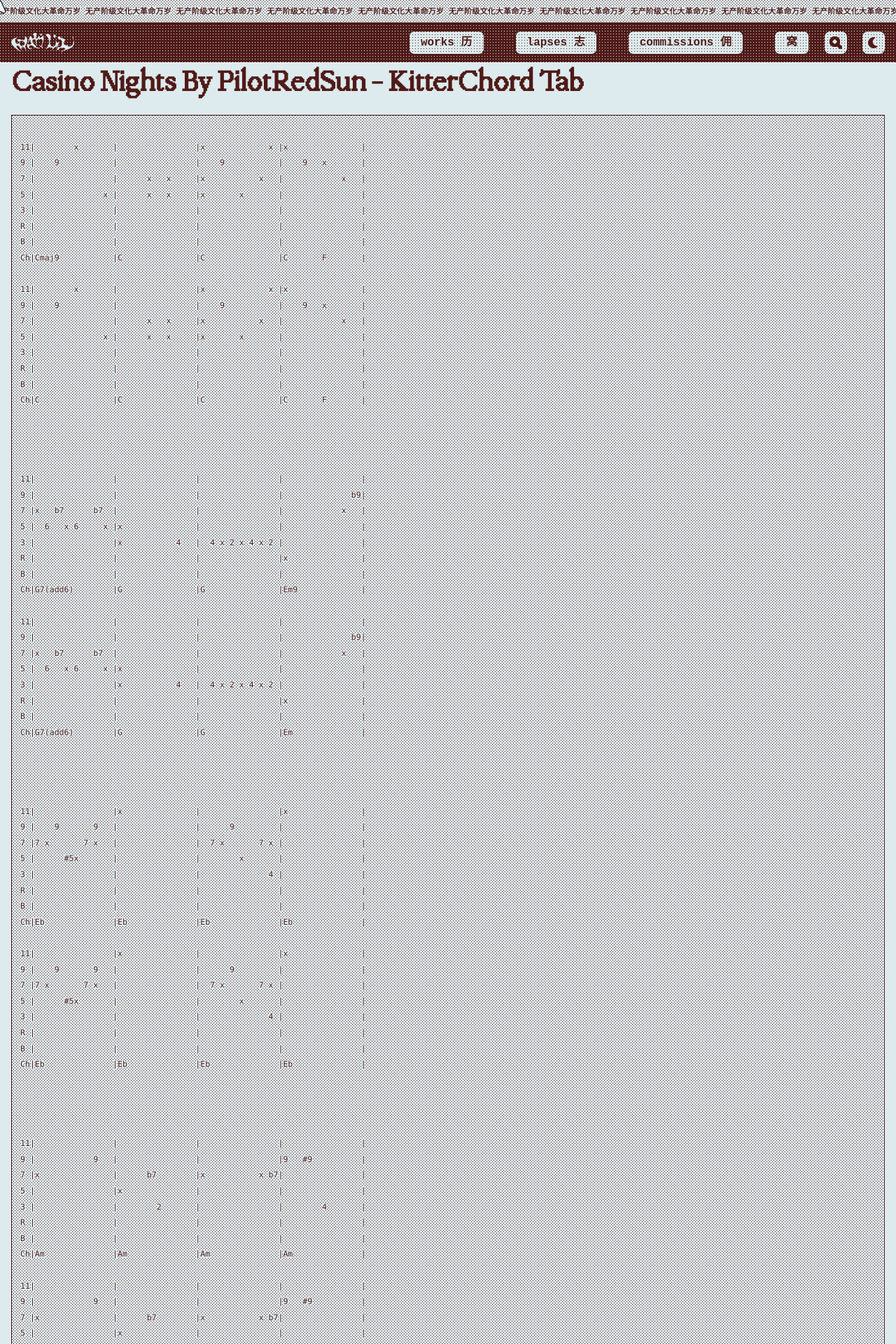
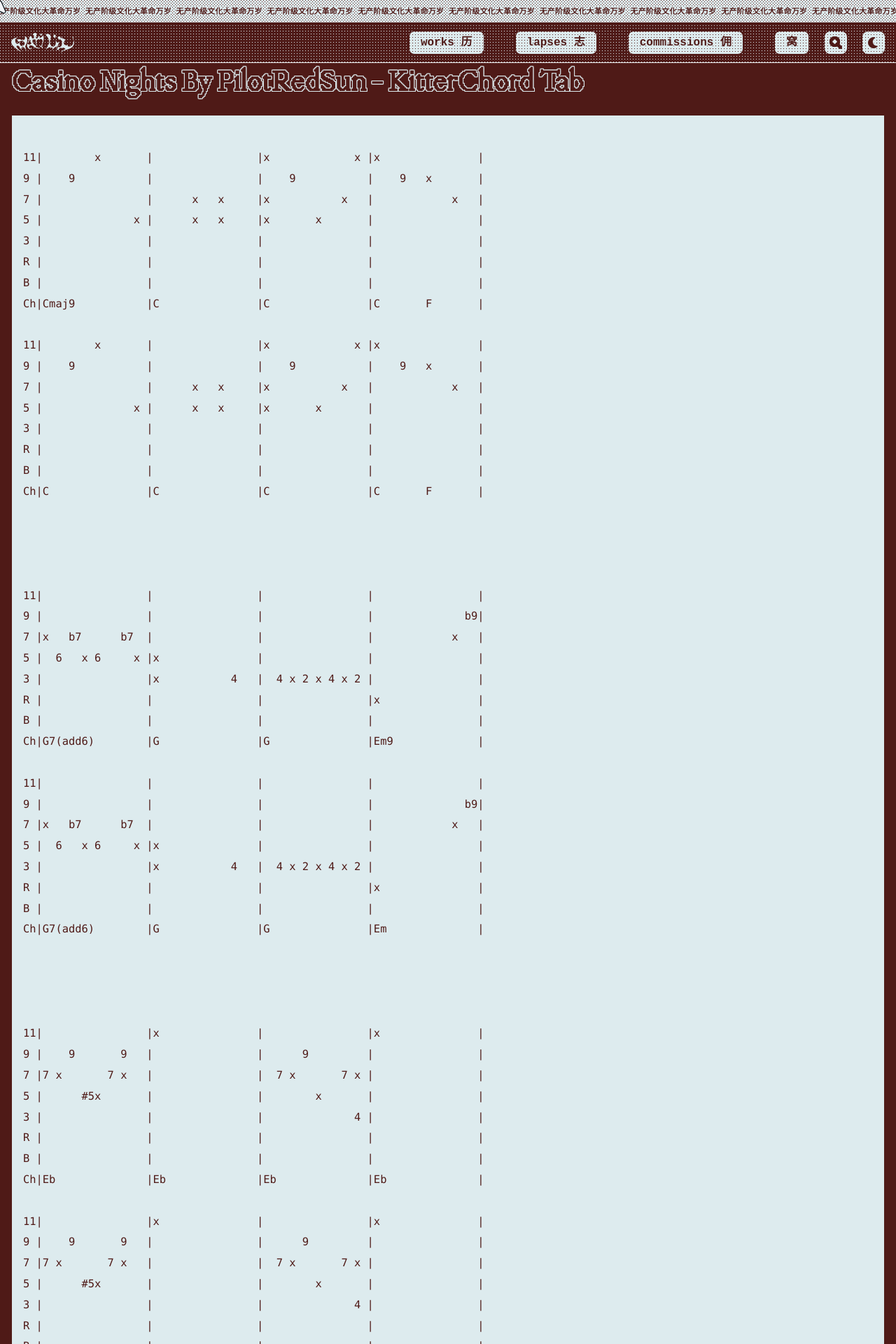
Before and after one commit to cryotato/cryotato.github.io, a Jekyll site: the page built from _pages/casinonights.md, in a window 1280 px wide. Shown: the top 1920 px of the page at 70% size. Built offline with Jekyll 4.4.1, drawn with Linux system fonts in a browser that asks for light colours; cached includes are drawn as plain includes; some web fonts are replaced; a script that is not in the unit is left out.

Commit message:
Update main.scss

```diff
--- a/assets/css/main.scss
+++ b/assets/css/main.scss
@@ -91,8 +91,8 @@
    ========================================================================== */
 
 body {
-  background: var(--bg-0) !important;
-  color: var(--dark) !important;
+  background: var(--bg-8) !important;
+  color: var(--light) !important;
   font-family: monospace, "Fairfax HD";
   font-size: 16px;
   font-size-adjust: from-font;
@@ -144,11 +144,12 @@
 
 pre {
   font-family: monospace, "Fairfax HD"; // <<< CHANGED font stack
-  background: var(--bg-2);
+  background: var(--bg-0);
   border: var(--border-standard); // Uses the new 1px border
   padding: 1em;
   color: var(--dark) !important;
   text-shadow: var(--l-shadow) !important;
+  font-size: 16px !important; /* Prevents the container from shrinking */
   overflow-x: auto;
 }
 
```
